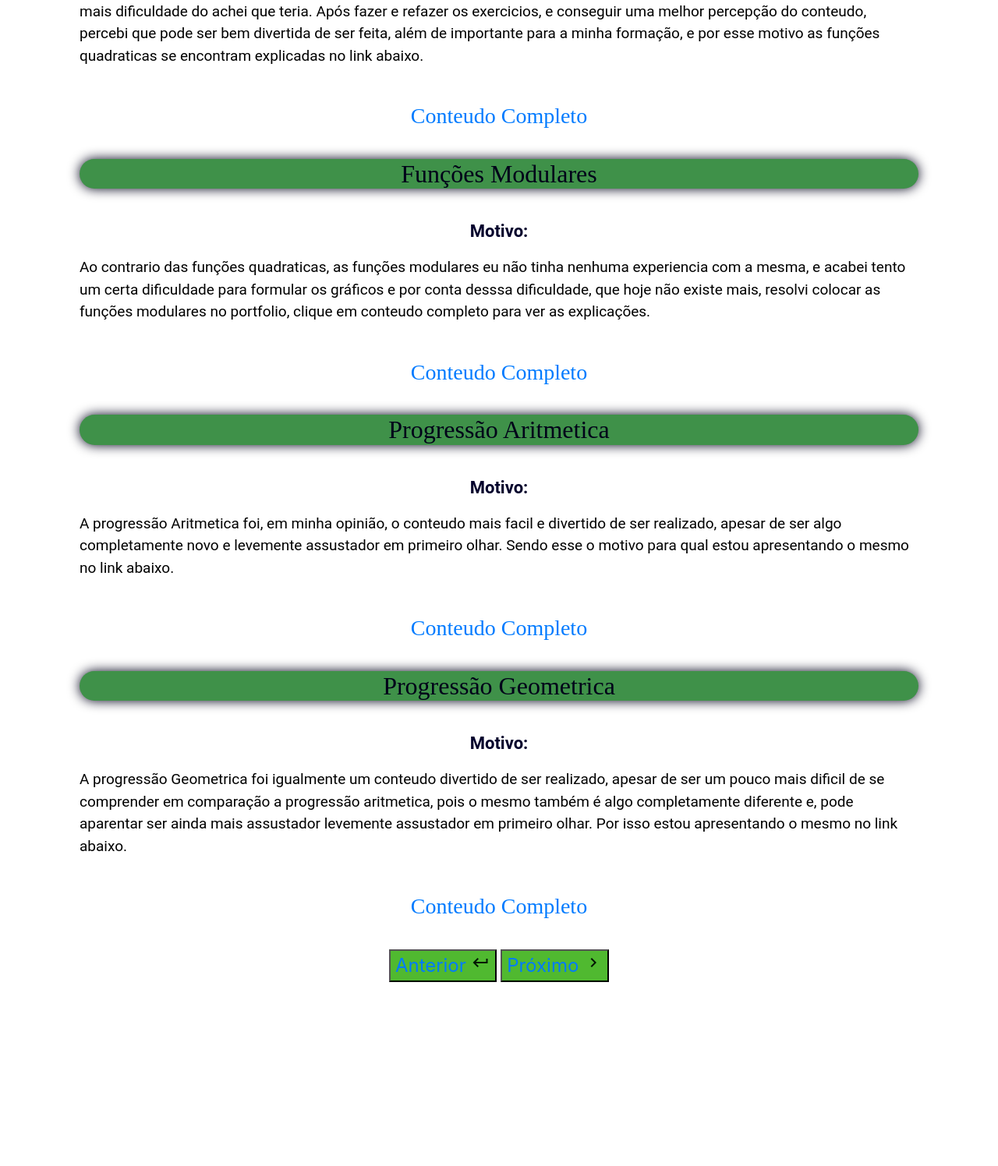
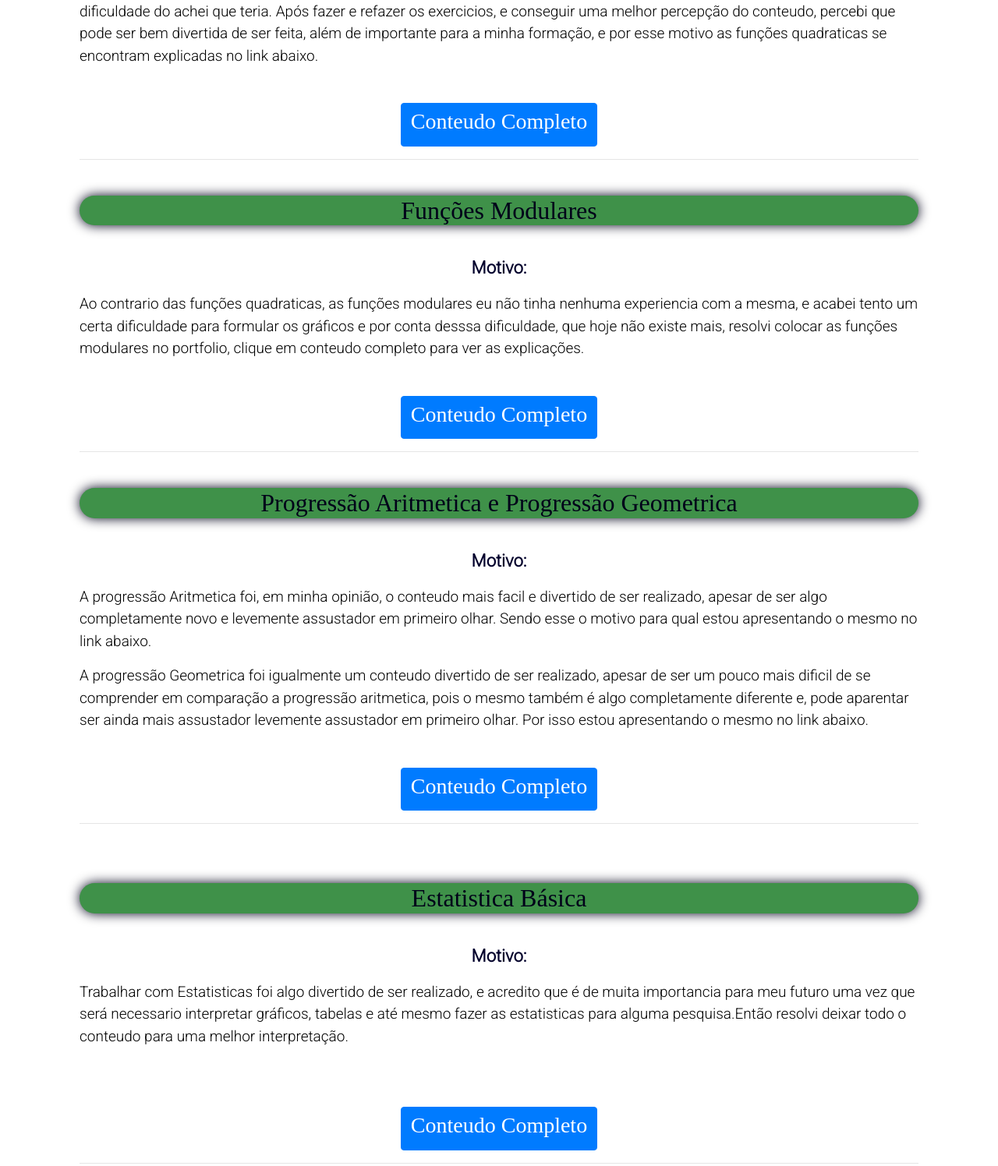
Before and after one commit to camila0502/portfolioMat, a plain HTML site: page conteudos.html in a window 1280 px wide. Shown: the part 500-1996 px from the top of the page at 78% size. Before the commit the page ends 1794 px from the top, so only its background shows below. Drawn offline with nearby package versions, Linux system fonts and the light colour scheme; files that its build step writes are made by us from their sources; a web font is replaced by a local one.

Commit message:
Update conteudos.html

```diff
--- a/conteudos.html
+++ b/conteudos.html
@@ -6,7 +6,7 @@
     <meta name="viewport" content="width=device-width, initial-scale=1.0" />
     <meta http-equiv="X-UA-Compatible" content="ie=edge" />
     <title> Portfolio </title>
-    <link type="text/css" rel="stylesheet" href="conteudo.css">
+    <link type="text/css" rel="stylesheet" href="css/conteudo.css">
     <link rel="stylesheet" href="bootstrap/css/bootstrap.min.css">
     <script src="bootstrap/js/popper.min.js"></script>
     <script src="bootstrap/js/bootstrap.min.js"></script>
@@ -24,6 +24,7 @@
         @import url('https://fonts.googleapis.com/css2?family=Lobster&display=swap');
         @import url('https://fonts.googleapis.com/css2?family=Imbue:wght@300&family=Indie+Flower&family=Lobster&display=swap');
         @import url('https://fonts.googleapis.com/css2?family=Raleway:wght@100&display=swap');
+        @import url('https://fonts.googleapis.com/css2?family=Roboto:wght@300&display=swap');
 
     </style>
 </head>
@@ -54,7 +55,7 @@
 
     <center>
         <h1>
-            <img src="logo-if.jpeg" id="logo" class="img-fluid" />
+            <img src="imagens/logo-if.jpeg" id="logo" class="img-fluid" />
 
             Portfólio de Matemática
         </h1>
@@ -64,7 +65,8 @@
     <center>
         <div class="container bg-white text-blue">
             <div>
-                <img class="fundo" src="quadro-negro.jpg" />
+                <img class="fundo" src="imagens/quadro-negro.jpg" />
+
 
                 <h2 class=produto> Funções quadraticas </h2>
                 <br />
@@ -81,10 +83,10 @@
 
                 </p>
                 <br />
-                <a href="funcoes2.html">
+                <a href="funcoes2.html" class="btn btn-primary">
                     <h3> Conteudo Completo </h3>
                 </a>
-
+                <hr>
                 <br />
 
                 <h2 class=produto> Funções Modulares </h2>
@@ -97,40 +99,49 @@
                 </p>
                 <br />
 
-                <a href="funcoesM.html">
+                <a href="funcoesM.html" class="btn btn-primary">
                     <h3> Conteudo Completo </h3>
                 </a>
-
+                <hr>
                 <br />
 
 
-                <h2 class=produto> Progressão Aritmetica </h2>
+                <h2 class=produto> Progressão Aritmetica e Progressão Geometrica</h2>
                 <br />
                 <center>
                     <p class="centro"><b>Motivo:</b></p>
                 </center>
                 <p>
                     A progressão Aritmetica foi, em minha opinião, o conteudo mais facil e divertido de ser realizado, apesar de ser algo completamente novo e levemente assustador em primeiro olhar. Sendo esse o motivo para qual estou apresentando o mesmo no link abaixo.
+
+                </p>
+                <p>
+                    A progressão Geometrica foi igualmente um conteudo divertido de ser realizado, apesar de ser um pouco mais dificil de se comprender em comparação a progressão aritmetica, pois o mesmo também é algo completamente diferente e, pode aparentar ser ainda mais assustador levemente assustador em primeiro olhar. Por isso estou apresentando o mesmo no link abaixo.
                 </p>
                 <br />
-                <a href="pa.html">
+                <a href="pa.html" class="btn btn-primary">
                     <h3> Conteudo Completo </h3>
                 </a>
+                <hr>
+                <br />
 
                 <br />
 
-                <h2 class=produto> Progressão Geometrica </h2>
+                <h2 class=produto> Estatistica Básica </h2>
                 <br />
                 <center>
                     <p class="centro"><b>Motivo:</b></p>
                 </center>
                 <p>
-                    A progressão Geometrica foi igualmente um conteudo divertido de ser realizado, apesar de ser um pouco mais dificil de se comprender em comparação a progressão aritmetica, pois o mesmo também é algo completamente diferente e, pode aparentar ser ainda mais assustador levemente assustador em primeiro olhar. Por isso estou apresentando o mesmo no link abaixo.
+                    Trabalhar com Estatisticas foi algo divertido de ser realizado, e acredito que é de muita importancia para meu futuro uma vez que será necessario interpretar gráficos, tabelas e até mesmo fazer as estatisticas para alguma pesquisa.Então resolvi deixar todo o conteudo para uma melhor interpretação.
                 </p>
                 <br />
-                <a href="pg.html">
+                <br />
+                <a href="estatistica.html" class="btn btn-primary">
                     <h3> Conteudo Completo </h3>
                 </a>
+                <hr>
+                <br />
 
                 <br />
 
@@ -151,3 +162,5 @@
             </div>
         </div>
     </center>
+    </body>
+</html>
```
